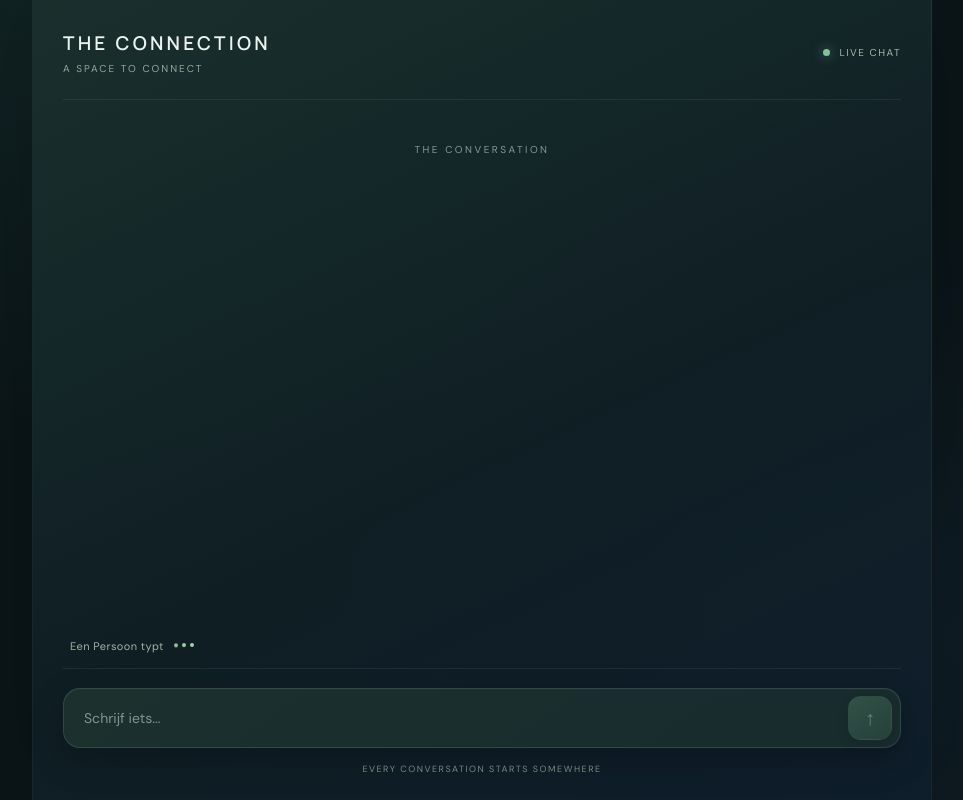
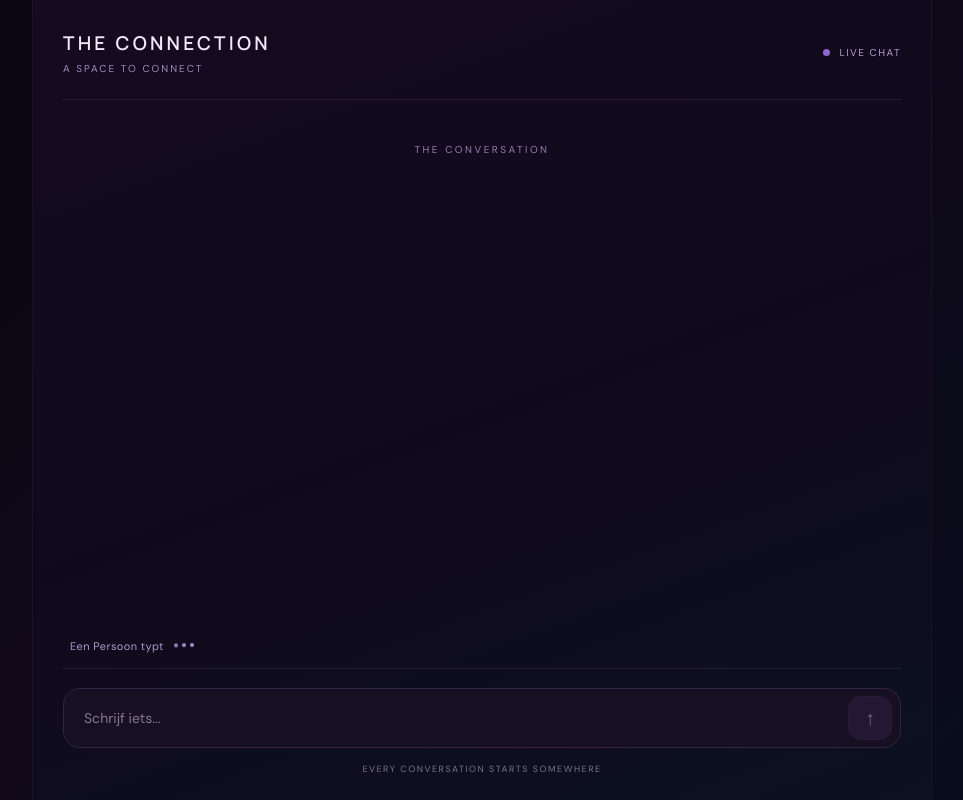
Before and after one commit to deverzittinghouten-coder/TheConnection, a website: page index.html in a window 1280 px wide. Shown: the whole page, without its empty margins (158-1121 px from the left). Drawn offline with Linux system fonts and the light colour scheme.

Commit message:
Update index.html

```diff
--- a/index.html
+++ b/index.html
@@ -4,7 +4,7 @@
 <head>
   <meta charset="UTF-8">
   <meta name="viewport" content="width=device-width, initial-scale=1.0">
-  <meta name="theme-color" content="#0b1518">
+  <meta name="theme-color" content="#100819">
   <title>THE CONNECTION</title>
 
   <link rel="preconnect" href="https://fonts.googleapis.com">
@@ -19,11 +19,8 @@
     body {
       margin: 0;
       min-height: 100vh;
-      background:
-        radial-gradient(ellipse at 15% 0%, rgba(35, 79, 73, 0.24), transparent 42%),
-        radial-gradient(ellipse at 90% 80%, rgba(28, 54, 83, 0.25), transparent 45%),
-        #0b1518;
-      color: #e8efeb;
+      background: linear-gradient(135deg, #0b0612, #100819 45%, #080e1b);
+      color: #f0eafa;
       font-family: "DM Sans", sans-serif;
     }
 
@@ -35,16 +32,14 @@
       display: flex;
       flex-direction: column;
       padding: 0 30px;
-      background:
-        linear-gradient(155deg, rgba(26, 48, 45, 0.96), rgba(16, 31, 36, 0.98) 55%, rgba(15, 29, 43, 0.98));
-      border-left: 1px solid rgba(180, 210, 195, 0.05);
-      border-right: 1px solid rgba(180, 210, 195, 0.05);
-      box-shadow: 0 0 100px rgba(0, 0, 0, 0.25);
+      background: linear-gradient(160deg, #140b20 0%, #11091c 48%, #0b1120 100%);
+      border-left: 1px solid rgba(135, 105, 190, 0.07);
+      border-right: 1px solid rgba(135, 105, 190, 0.07);
     }
 
     header {
       padding: 30px 0 24px;
-      border-bottom: 1px solid rgba(190, 216, 202, 0.09);
+      border-bottom: 1px solid #271a37;
       display: flex;
       align-items: center;
       justify-content: space-between;
@@ -61,12 +56,12 @@
       font-size: 19px;
       font-weight: 600;
       letter-spacing: 3.2px;
-      color: #edf4ef;
+      color: #f2eafb;
     }
 
     .subtitle {
       margin-top: 6px;
-      color: #91a99d;
+      color: #a28bbf;
       font-size: 10px;
       letter-spacing: 2px;
     }
@@ -75,7 +70,7 @@
       display: flex;
       align-items: center;
       gap: 9px;
-      color: #a1b8aa;
+      color: #b0a0c8;
       font-size: 10px;
       letter-spacing: 1.5px;
     }
@@ -83,9 +78,8 @@
     .status-dot {
       width: 7px;
       height: 7px;
-      background: #83c19a;
+      background: #8d68d1;
       border-radius: 50%;
-      box-shadow: 0 0 12px rgba(131, 193, 154, 0.65);
     }
 
     #chat {
@@ -93,12 +87,12 @@
       overflow-y: auto;
       padding: 38px 5px;
       scrollbar-width: thin;
-      scrollbar-color: #3b5a50 transparent;
+      scrollbar-color: #3b2b55 transparent;
     }
 
     .date-label {
       text-align: center;
-      color: #829b90;
+      color: #9380ad;
       font-size: 10px;
       letter-spacing: 2.5px;
       margin: 5px 0 42px;
@@ -119,7 +113,7 @@
     }
 
     .name {
-      color: #a4c6ad;
+      color: #b59ad8;
       font-size: 10px;
       font-weight: 600;
       margin: 0 0 8px 7px;
@@ -127,37 +121,31 @@
     }
 
     .message.me .name {
-      color: #a4b8b2;
+      color: #a5b6d6;
       margin-right: 7px;
     }
 
     .bubble {
       padding: 14px 19px;
-      background: linear-gradient(145deg, #263d38, #1d332f);
-      border: 1px solid rgba(190, 220, 199, 0.09);
+      background: #211431;
+      border: 1px solid #30203f;
       border-radius: 4px 18px 18px 18px;
-      color: #e2ece5;
+      color: #eee6f6;
       line-height: 1.7;
       font-size: 14px;
       overflow-wrap: anywhere;
-      box-shadow:
-        0 8px 24px rgba(0, 0, 0, 0.13),
-        inset 0 1px 0 rgba(255, 255, 255, 0.025);
     }
 
     .message.me .bubble {
-      background: linear-gradient(145deg, #345b50, #294b46);
-      border-color: rgba(175, 218, 190, 0.13);
+      background: #20233f;
+      border-color: #303354;
       border-radius: 18px 4px 18px 18px;
-      color: #f0f6f1;
-      box-shadow:
-        0 9px 26px rgba(0, 0, 0, 0.19),
-        inset 0 1px 0 rgba(255, 255, 255, 0.04);
+      color: #edf0fc;
     }
 
     #typing {
       min-height: 29px;
-      color: #9bb5a5;
+      color: #b19acb;
       font-size: 11px;
       letter-spacing: 0.4px;
       padding: 0 7px;
@@ -172,7 +160,7 @@
     .typing-dots span {
       width: 4px;
       height: 4px;
-      background: #a3d1ae;
+      background: #a68bd2;
       border-radius: 50%;
       animation: pulse 1s infinite alternate;
     }
@@ -187,7 +175,7 @@
 
     .composer {
       padding: 19px 0 25px;
-      border-top: 1px solid rgba(190, 216, 202, 0.09);
+      border-top: 1px solid #271a37;
     }
 
     form {
@@ -195,20 +183,14 @@
       align-items: center;
       gap: 13px;
       padding: 7px 8px 7px 20px;
-      background: linear-gradient(145deg, #1c302e, #182b2d);
-      border: 1px solid rgba(151, 190, 166, 0.19);
+      background: #171023;
+      border: 1px solid #342344;
       border-radius: 17px;
-      box-shadow:
-        0 12px 35px rgba(0, 0, 0, 0.22),
-        inset 0 1px 0 rgba(255, 255, 255, 0.025);
-      transition: border 0.25s, box-shadow 0.25s;
+      transition: border 0.25s;
     }
 
     form:focus-within {
-      border-color: rgba(139, 190, 153, 0.65);
-      box-shadow:
-        0 0 0 3px rgba(110, 161, 127, 0.08),
-        0 12px 35px rgba(0, 0, 0, 0.22);
+      border-color: #62458b;
     }
 
     input {
@@ -217,32 +199,31 @@
       background: transparent;
       border: none;
       outline: none;
-      color: #edf4ee;
+      color: #f1eafa;
       font: inherit;
       font-size: 14px;
       padding: 12px 0;
     }
 
     input::placeholder {
-      color: #81968c;
+      color: #887796;
     }
 
     button {
       width: 44px;
       height: 44px;
-      border: 1px solid rgba(190, 226, 198, 0.12);
+      border: 1px solid #45305e;
       border-radius: 13px;
-      background: linear-gradient(145deg, #5a8b6c, #38654f);
-      color: #f3f8f2;
+      background: #38244f;
+      color: #f4edff;
       font-size: 20px;
       cursor: pointer;
-      box-shadow: 0 5px 15px rgba(0, 0, 0, 0.2);
       transition: background 0.2s, transform 0.2s;
     }
 
     button:hover {
-      background: linear-gradient(145deg, #6b9c7c, #47775d);
-      transform: translateY(-2px);
+      background: #493064;
+      transform: translateY(-1px);
     }
 
     button:disabled {
@@ -254,7 +235,7 @@
     .footer-note {
       text-align: center;
       margin-top: 15px;
-      color: #748b80;
+      color: #81728f;
       font-size: 9px;
       letter-spacing: 1.5px;
     }
```
